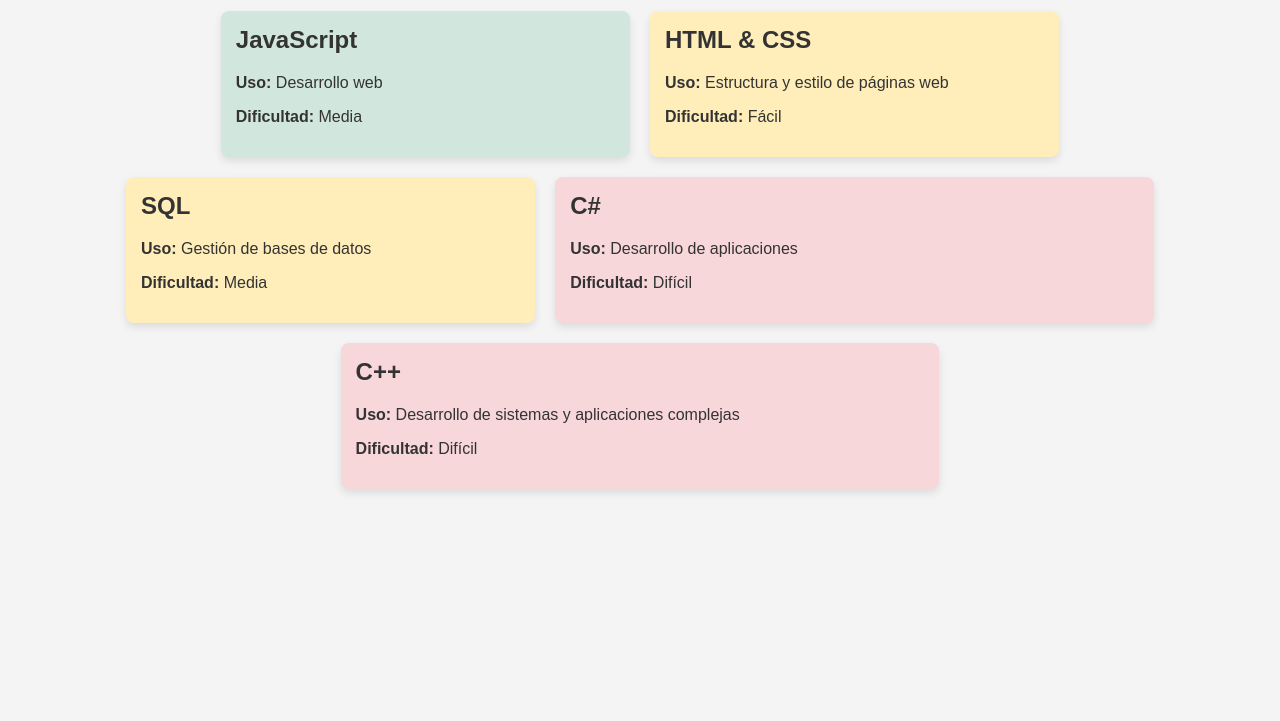
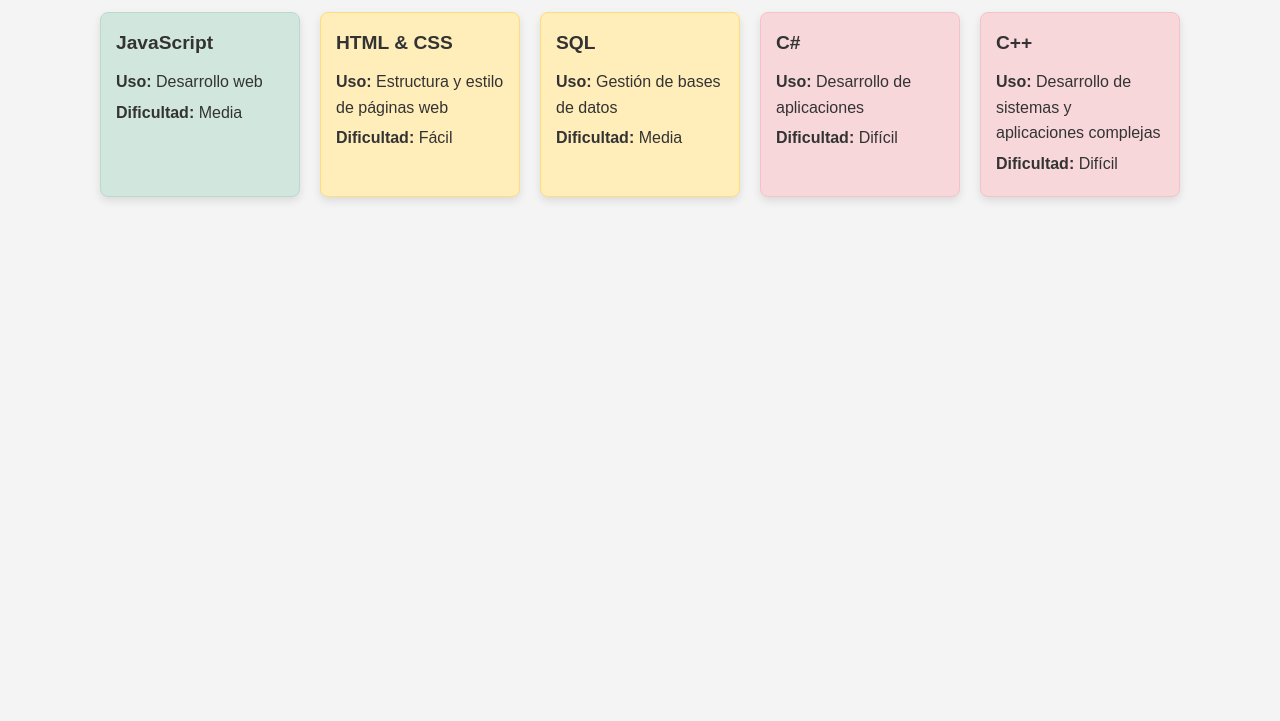
Before and after one commit to Alvaro-Calleros/intro-css-devf, a plain HTML site: page index.html in a window 1280 px wide. Shown: the part 79-800 px from the top of the page. Drawn offline with Linux system fonts and the light colour scheme.

Commit message:
Tras la clase de modelo de cajas y box-sizing, se han creado cambios siguiendo las buenas practicas y adaptaciones

```diff
--- a/styles/styles.css
+++ b/styles/styles.css
@@ -1,54 +1,75 @@
+* {
+    box-sizing: border-box;
+    margin: 0;
+    padding: 0;
+}
+
 body {
     font-family: Arial, sans-serif;
     background-color: #f4f4f4;
     color: #333;
+    line-height: 1.6;
+    padding: 20px;
 }
 
 h1 {
     text-align: center;
     color: #4a90e2;
+    margin-bottom: 20px;
 }
 
 .container {
     display: flex;
     flex-wrap: wrap;
     justify-content: center;
+    gap: 20px;
 }
 
 .language {
     display: inline-block;
-    width: 200px;
-    margin: 10px;
+    flex: 1 1 calc(30% - 40px);
+    max-width: 200px;
     padding: 15px;
     border-radius: 8px;
+    border: 1px solid #ccc;
     box-shadow: 0 4px 8px rgba(0, 0, 0, 0.1);
-    transition: transform 0.3s;
+    background-color: white;
+    transition: transform 0.3s, background-color 0.3s;
 }
 
 .language:hover {
     transform: scale(1.05);
+    background-color: #e9ecef;
 }
 
 .easy {
     background-color: #d1e7dd;
+    border-color: #badbcc;
 }
 
 .medium {
     background-color: #ffeeba;
+    border-color: #ffdd7e;
 }
 
 .hard {
     background-color: #f8d7da;
+    border-color: #f5c2c7;
 }
 
 .language h2 {
-    margin-top: 0;
+    margin: 0 0 10px;
+    font-size: 1.2rem;
+}
+
+.language p {
+    margin: 5px 0;
 }
 
 #javascript, #html-css, #sql {
-    flex-basis: 30%;
+    flex-basis: calc(30% - 40px);
 }
 
 #csharp, #cpp {
-    flex-basis: 45%;
+    flex-basis: calc(45% - 40px);
 }
```
